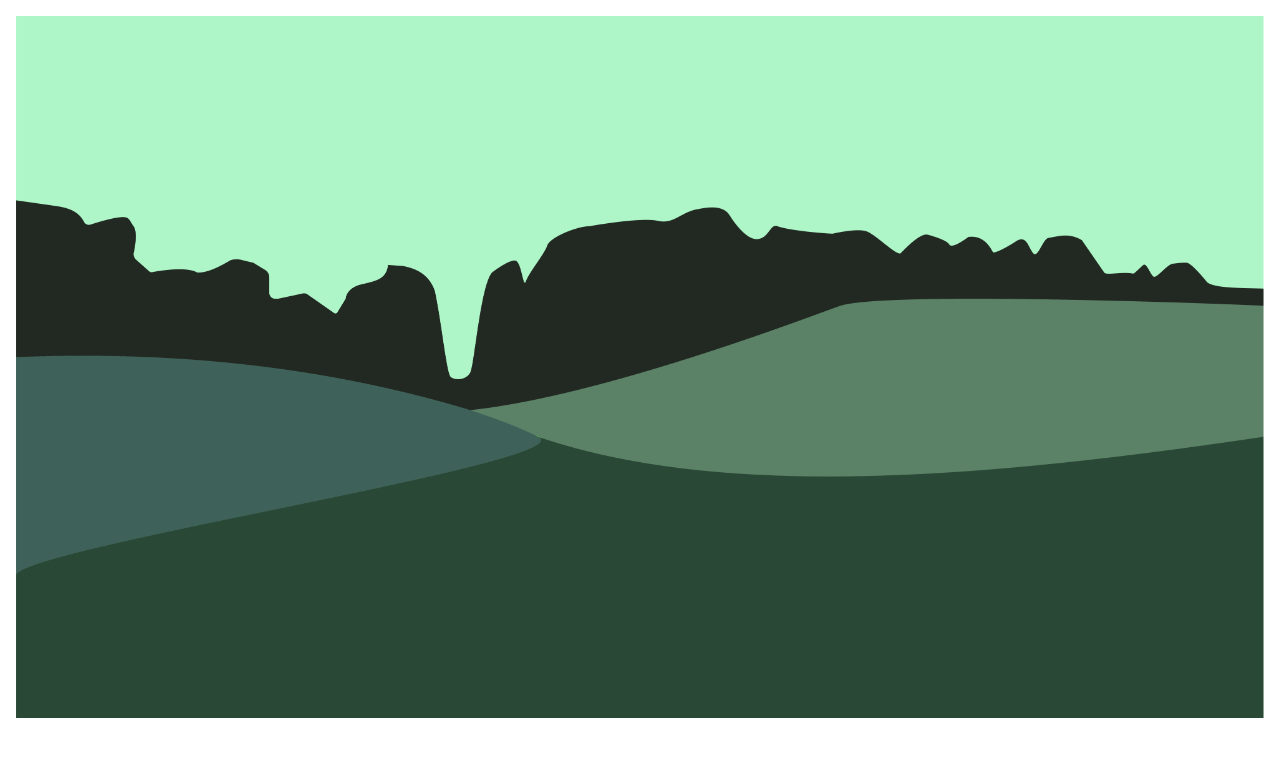
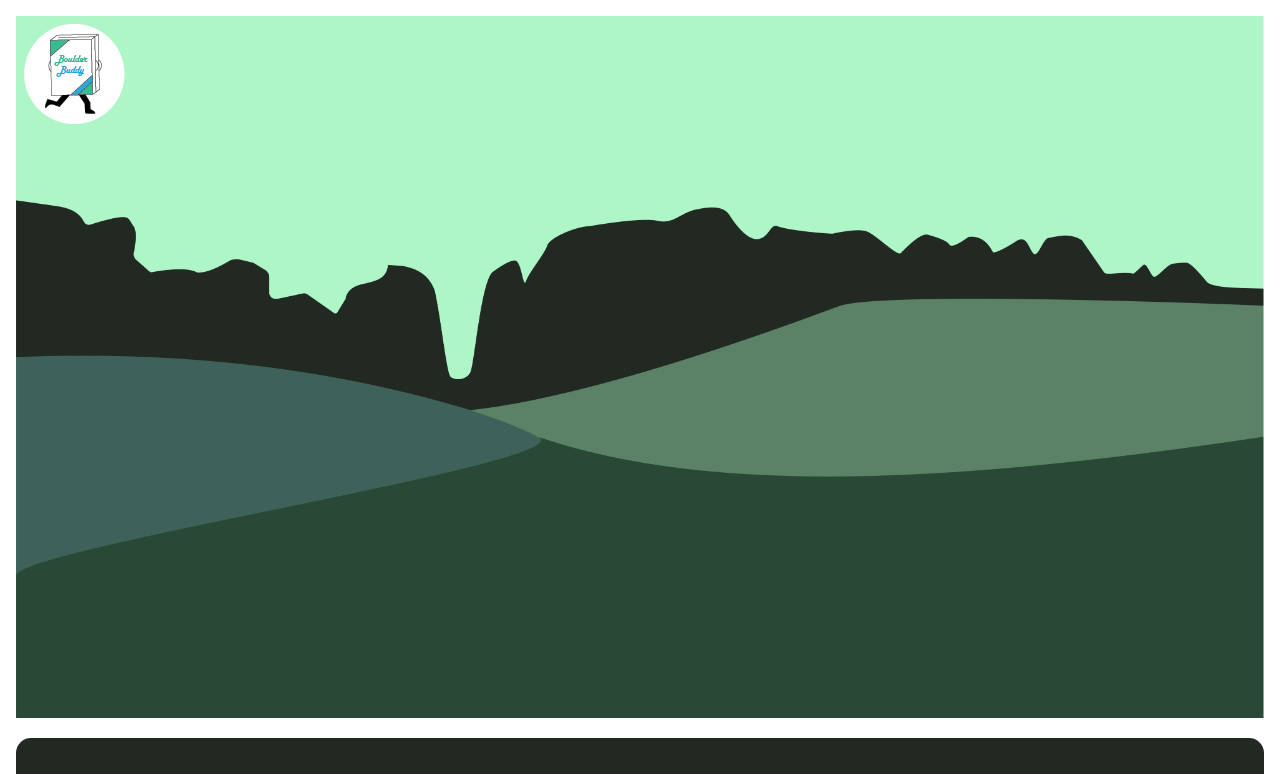
Before and after one commit to Lukem20/Boulder-Buddy, a Svelte app in the folder my-portfolio/: page / in a window 1280 px wide. Shown: the top 774 px of the page. Built offline with nearby package versions, Linux system fonts and the light colour scheme.

Commit message:
Added logo amoung other things

```diff
--- a/my-portfolio/src/App.svelte
+++ b/my-portfolio/src/App.svelte
@@ -30,10 +30,13 @@
 </script>
 
 <main>
+
 	<Banner />
+
+	<ProjectList {projects} />
+
 	<h1 style="color: {color}">Hello {name}!</h1>
 	<button on:click={toggle} class="btn">Click me!</button>
-	<ProjectList {projects} />
 
 </main>
 
--- a/my-portfolio/src/components/Banner.svelte
+++ b/my-portfolio/src/components/Banner.svelte
@@ -1,8 +1,11 @@
 <script>
-
+    import Logo from "./Logo.svelte"
 </script>
 
-    <div class="bannerBox"><img class="center-fit" src="assets/banner.png" alt="Desert background graphic" /></div>
+<div class="bannerBox">
+    <Logo />
+    <img class="center-fit" src="assets/banner.png" alt="Desert background graphic" />
+</div>
 
 <style>
 
--- /dev/null
+++ b/my-portfolio/src/components/Logo.svelte
@@ -0,0 +1,11 @@
+
+<div class="logo">
+    <img src="assets/myLogo.png" alt="Rock Buddy Logo">
+</div>
+
+<style>
+    .logo{
+        position: absolute;
+        padding: 0.5em;
+    }
+</style>
--- a/my-portfolio/src/components/ProjectList.svelte
+++ b/my-portfolio/src/components/ProjectList.svelte
@@ -2,7 +2,6 @@
     import ProjectItem from "./ProjectItem.svelte";
     export let projects = [];
 
-    console.log(projects);
 </script>
 
 {#each projects as project (project.id)}
```
Also changed, not shown: my-portfolio/public/assets/favicon.png, my-portfolio/public/assets/myLogo.png (added).
